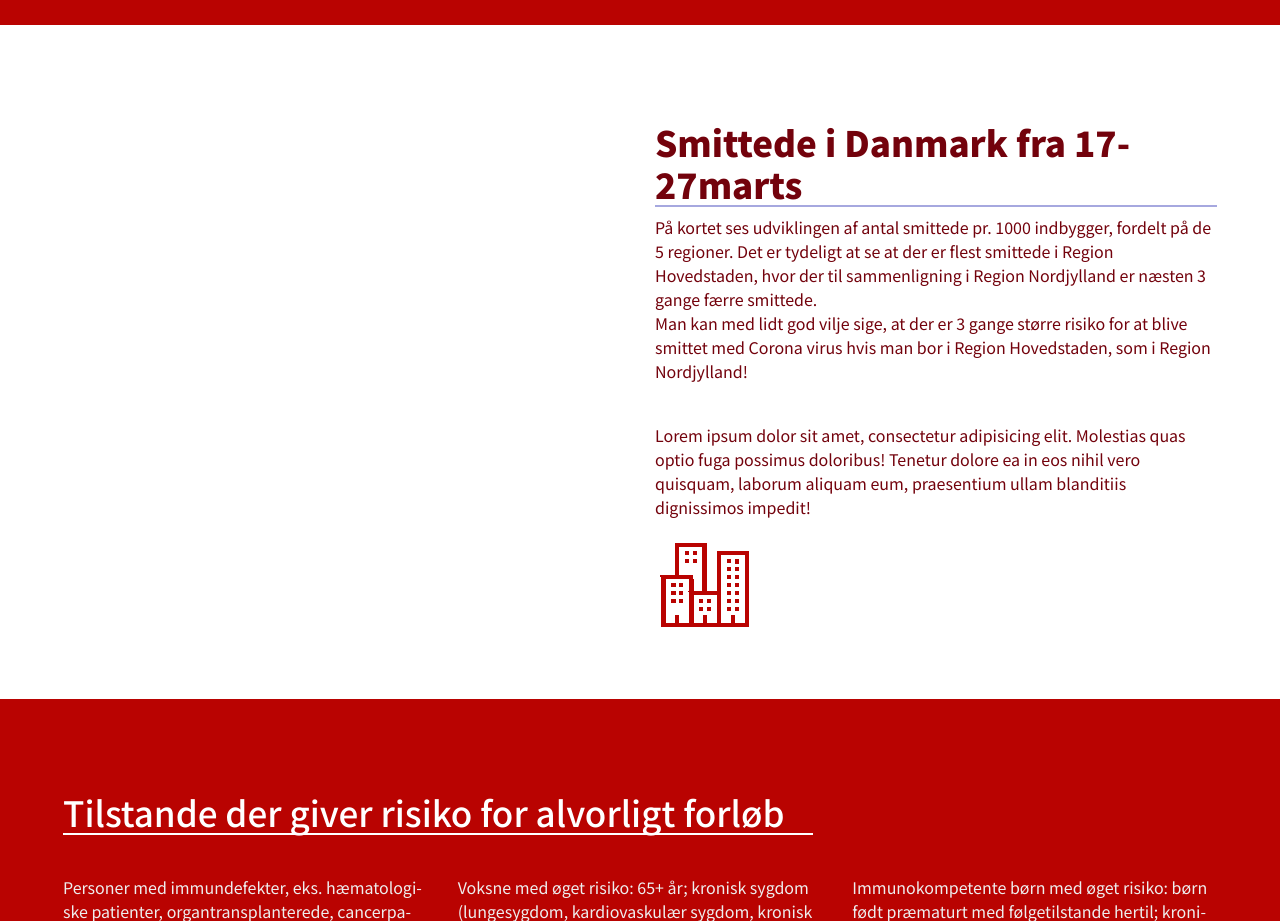
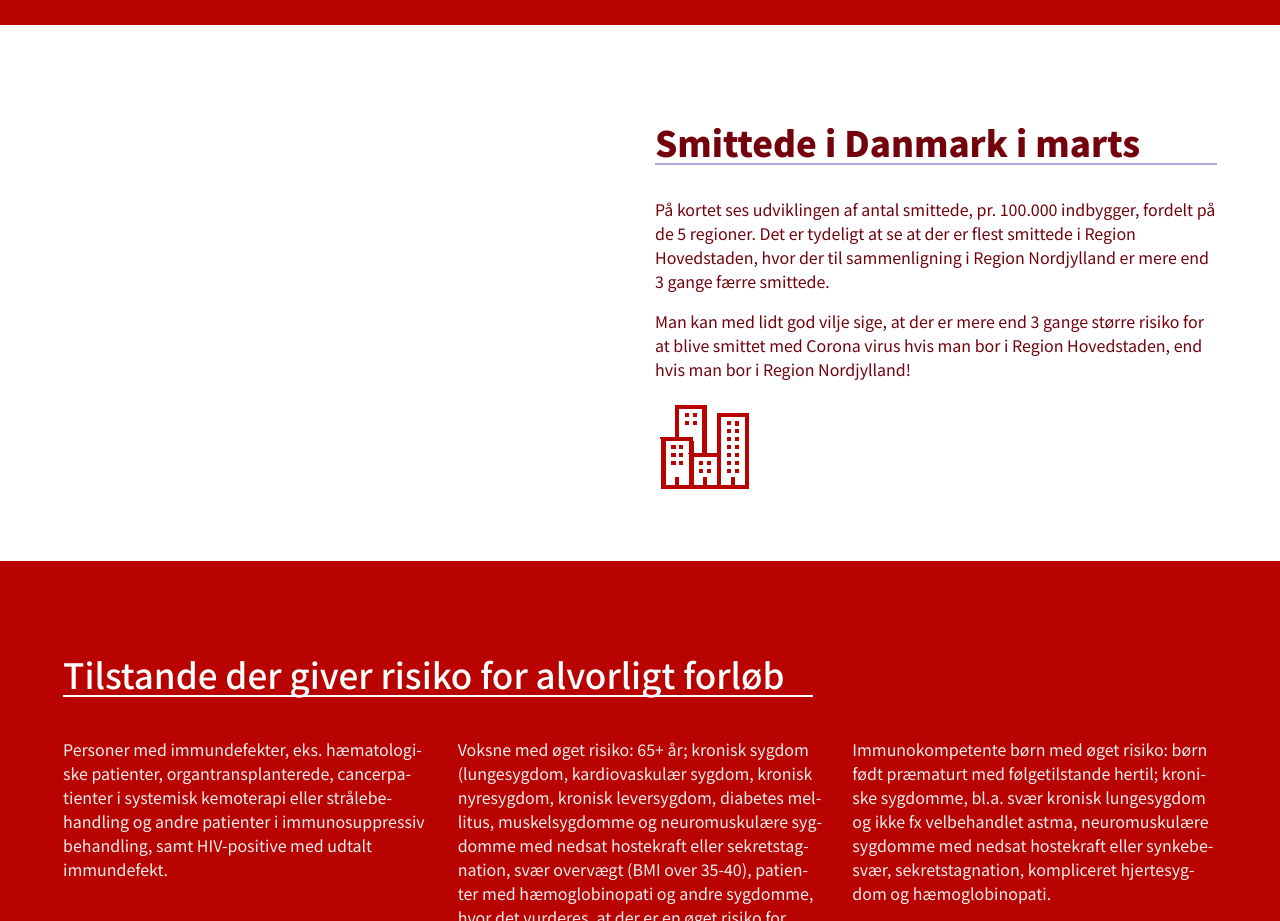
Before and after one commit to markuspettersen1/info-graf, a plain HTML site: page infografikk/index.html in a window 1280 px wide. Shown: the part 1280-2201 px from the top of the page. Drawn offline with nearby package versions, Linux system fonts and the light colour scheme; a script that the page names is missing.

Commit message:
Update index.html

```diff
--- a/infografikk/index.html
+++ b/infografikk/index.html
@@ -117,12 +117,12 @@
         <div class="flourish-embed flourish-map col-xs-12  col-sm-6 col-md-6 col-lg-6" data-src="visualisation/1719976"><script src="https://public.flourish.studio/resources/embed.js"></script></div>
 
         <div class="col-s-12 col-sm-6 col-md-6 col-lg-6" col-s-12 >
-             <h3 class="flourish-text">Smittede i Danmark fra 17-27marts</h3>
-            <p >På kortet ses udviklingen af antal smittede pr. 1000 indbygger, fordelt på de 5 regioner. Det er tydeligt at se at der er flest smittede i Region Hovedstaden, hvor der til sammenligning i Region Nordjylland er næsten 3 gange færre smittede.<br>
-            Man kan med lidt god vilje sige, at der er 3 gange større risiko for at blive smittet med Corona virus hvis man bor i Region Hovedstaden, som i Region Nordjylland!
+             <h3 class="flourish-text">Smittede i Danmark i marts </h3>
+            <br>
+            <p >På kortet ses udviklingen af antal smittede, pr. 100.000 indbygger, fordelt på de 5 regioner. Det er tydeligt at se at der er flest smittede i Region Hovedstaden, hvor der til sammenligning i Region Nordjylland er mere end 3 gange færre smittede.</p>
+            <p>
+            Man kan med lidt god vilje sige, at der er mere end 3 gange større risiko for at blive smittet med Corona virus hvis man bor i Region Hovedstaden, end hvis man bor i Region Nordjylland!
             </p>
-             <br>
-             <p>Lorem ipsum dolor sit amet, consectetur adipisicing elit. Molestias quas optio fuga possimus doloribus! Tenetur dolore ea in eos nihil vero quisquam, laborum aliquam eum, praesentium ullam blanditiis dignissimos impedit!</p>
               <img src="img/icons8-byred-100.png" alt="bygg">
         </div>
         </div>
@@ -160,6 +160,7 @@
 
         <div class="col -xs-12 col-sm-6 col-md-6 col-lg-6 padding ">
            <h3 class="flourish-text" style="font-size: 35px;">Smittedes alder og køn</h3>
+            <br>
             <p class="">Her ses en grafik over alder og køn på de smittede i Danmark pr. 31. marts. Vi kan se at der er flest smittede mænd, og at der for begge køn er en overvægt af smittede i alderen 40-49 år, stært forfulgt af 50-59 år.</p>
             <p>Udfra denne kan det siges, at er du mand, og mellem 40 og 49 år, er du i største risikogruppe.
             </p>
```
